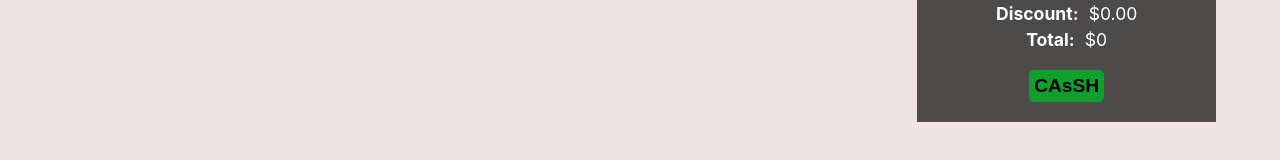
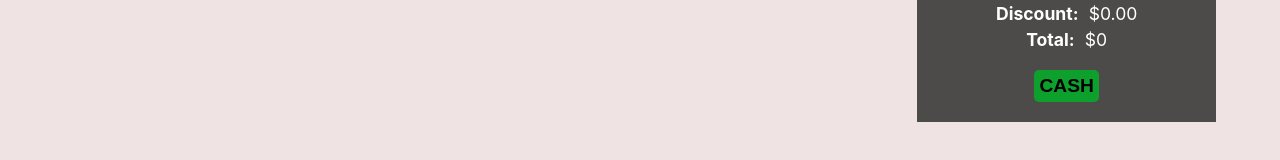
Before and after one commit to Mentoronto/FruitLand-Parlor, a Next.js app: page /cart in a window 1280 px wide. Both pictures are taken after a click on the button "CHECK OUT". Shown: the part 289-449 px from the top of the page. Built offline with nearby package versions, Linux system fonts and the light colour scheme.

Commit message:
button cart change

```diff
--- a/pages/cart.jsx
+++ b/pages/cart.jsx
@@ -155,7 +155,7 @@ const ButtonWrapper = ({ currency, showSpinner }) => {
           </div>
           {open ?(
             <div className={styles.paymentMethods}>
-              <button className={styles.payButton}>CAsSH</button>
+              <button className={styles.payButton}>CASH</button>
           <PayPalScriptProvider
                options={{
                  "client-id": "AYOsJCHK2EGXSYXqumgLMXJzHA99LK0sJfB101-Zsajxogb9xjNd_Rh-3dq1YkoUjp09Fq80e4BGWx4C",
```
